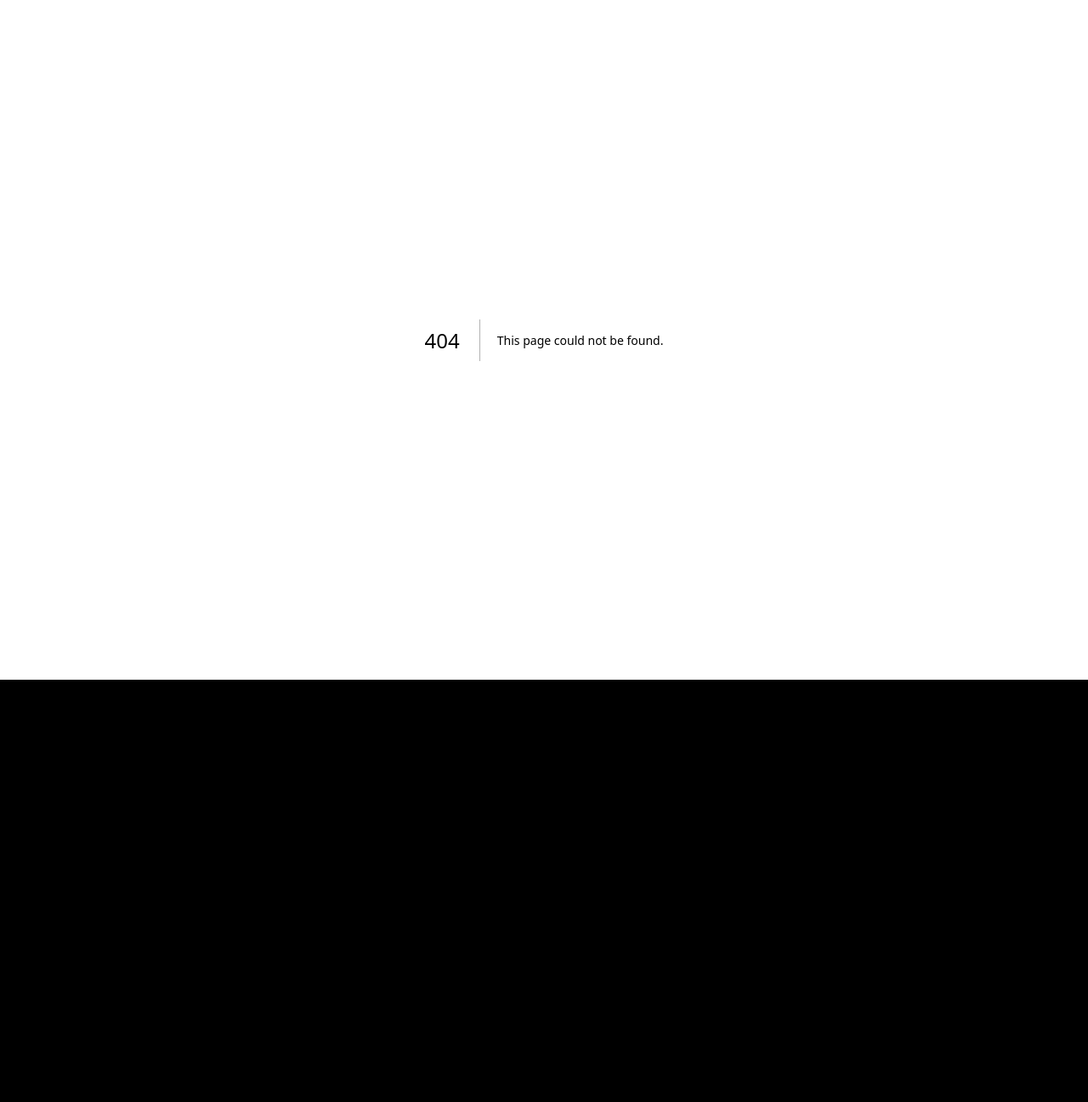
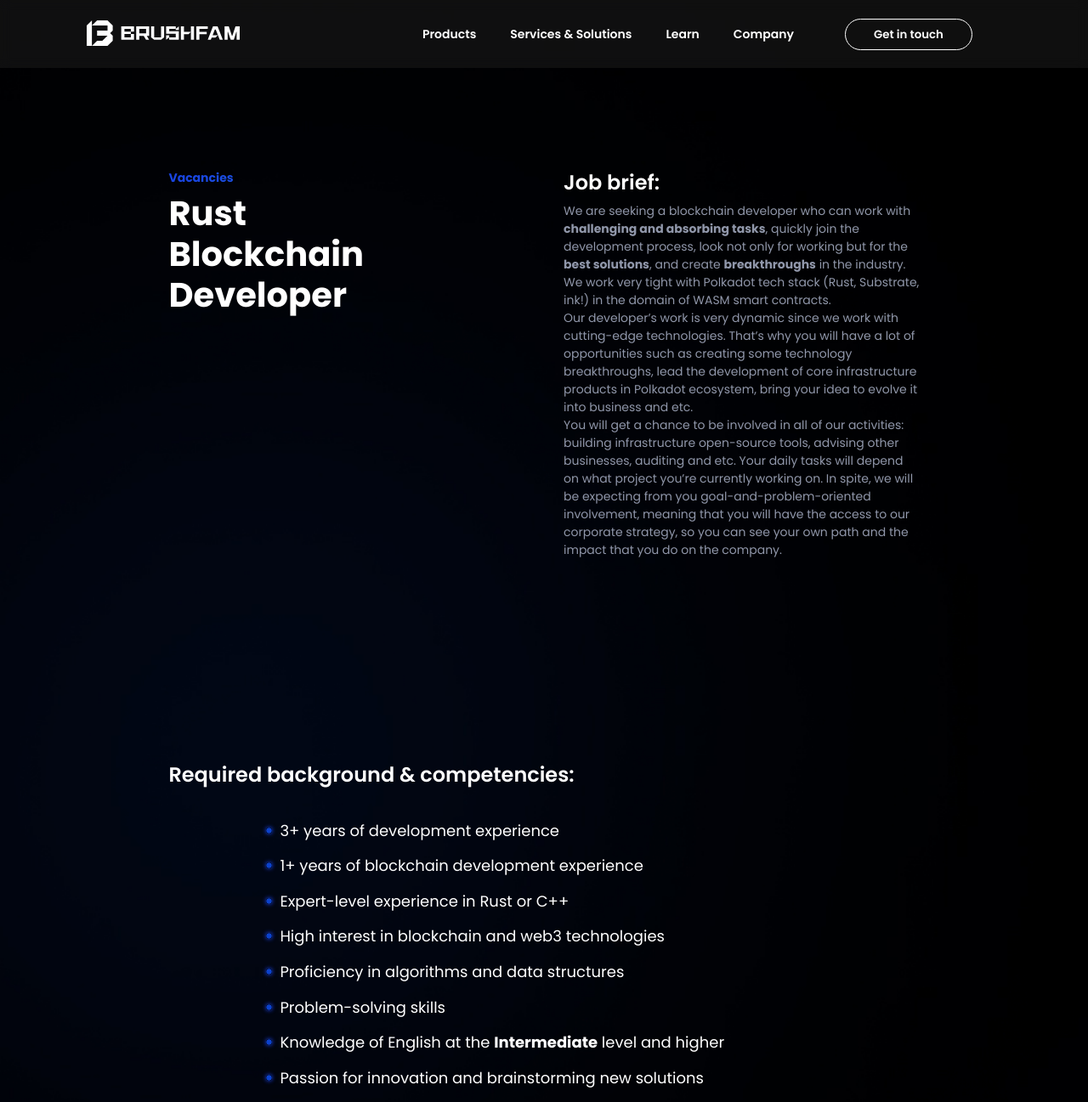
Before and after one commit to Brushfam/brushfam-website, a Next.js app: page /rust-dev-hiring in a window 1280 px wide. Before the commit this address had no page. Shown: the top 1297 px of the page at 85% size. Before the commit the page ends 800 px from the top, so only its background shows below. Built offline with nearby package versions, Linux system fonts and the light colour scheme.

Commit message:
rust-dev-hiring

```diff
--- a/sections/cto-hiring/HiringForm.js
+++ b/sections/rust-dev-hiring/HiringForm.js
@@ -1,5 +1,5 @@
-import styles from "@/styles/cto-hiring/HiringForm.module.css";
-import { useCallback, useState } from "react";
+import styles from "@/styles/rust-dev-hiring/HiringForm.module.css";
+import { useState } from "react";
 import { useDropzone } from "react-dropzone";
 
 let acceptedFile;
--- a/sections/cto-hiring/JobDescription.js
+++ b/sections/rust-dev-hiring/JobDescription.js
@@ -1,46 +1,46 @@
-import styles from "@/styles/cto-hiring/JobDescription.module.css";
+import styles from "@/styles/rust-dev-hiring/JobDescription.module.css";
 
 export default function JobDescription() {
     const WorkDescription = () => {
         return(
             <div className={styles.divWrapper}>
                 <div className={styles.title}>
-                    You will be working on:
+                    What you will be working on:
                 </div>
                 <div className={styles.pointDiv}>
                     <img src={"list-dot.svg"} />
                     <p>
-                        Creating the architecture and development of our Portfolio Companies
+                        Develop and maintain our ink! smart contracts infrastructure products widely used by ink! smart contract developers
                     </p>
                 </div>
                 <div className={styles.pointDiv}>
                     <img src={"list-dot.svg"} />
                     <p>
-                        Document and perform high-standard maintenance of new as well as existing technical solutions
+                        Perform security audits of ink! smart contract applications
                     </p>
                 </div>
                 <div className={styles.pointDiv}>
                     <img src={"list-dot.svg"} />
                     <p>
-                        Manage tech team
+                        Provide advisory to other ink! developers and projects
                     </p>
                 </div>
                 <div className={styles.pointDiv}>
                     <img src={"list-dot.svg"} />
                     <p>
-                        Development and support of Polkadot products
+                        Brainstorming and implementing the best solutions for clients’ cases
                     </p>
                 </div>
                 <div className={styles.pointDiv}>
                     <img src={"list-dot.svg"} />
                     <p>
-                        Architecture and design of projects according to business needs
+                        Provide a vision of how project should be developed from a technical side
                     </p>
                 </div>
                 <div className={styles.pointDiv} style={{marginBottom: 0}}>
                     <img src={"list-dot.svg"} />
                     <p>
-                        Provide a vision of how a project should be developed from a technical side
+                        Building the substrate smart contract ecosystem
                     </p>
                 </div>
             </div>
@@ -56,55 +56,67 @@ export default function JobDescription() {
                 <div className={styles.pointDiv}>
                     <img src={"list-dot.svg"} />
                     <p>
-                        Deep technical knowledge of blockchain technology and Rust
+                        3+ years of development experience
                     </p>
                 </div>
                 <div className={styles.pointDiv}>
                     <img src={"list-dot.svg"} />
                     <p>
-                        Proficiency with Rust, C++, Go, Javascript, Typescript
+                        1+ years of blockchain development experience
                     </p>
                 </div>
                 <div className={styles.pointDiv}>
                     <img src={"list-dot.svg"} />
                     <p>
-                        Experience in smart contracts development
+                        Expert-level experience in Rust or C++
                     </p>
                 </div>
                 <div className={styles.pointDiv}>
                     <img src={"list-dot.svg"} />
                     <p>
-                        You are interested in Polkadot and other cross-chain ecosystems
+                        High interest in blockchain and web3 technologies
                     </p>
                 </div>
                 <div className={styles.pointDiv}>
                     <img src={"list-dot.svg"} />
                     <p>
-                        You have working experience with data structures and algorithms
+                        Proficiency in algorithms and data structures
                     </p>
                 </div>
                 <div className={styles.pointDiv}>
                     <img src={"list-dot.svg"} />
                     <p>
-                        Knowledge of English at the Intermediate level
+                        Problem-solving skills
                     </p>
                 </div>
                 <div className={styles.pointDiv}>
                     <img src={"list-dot.svg"} />
                     <p>
-                        Fantastic problem-solving skills
+                        Knowledge of English at the <b>Intermediate</b> level and higher
                     </p>
                 </div>
                 <div className={styles.pointDiv}>
                     <img src={"list-dot.svg"} />
                     <p>
-                        Be self-motivated and proactive
+                        Passion for innovation and brainstorming new solutions
+                    </p>
+                </div>
+                <div className={styles.pointDiv}>
+                    <img src={"list-dot.svg"} />
+                    <p>
+                        Experience with security assessments and commercial audits is a big plus
+                    </p>
+                </div>
+                <div className={styles.pointDiv}>
+                    <img src={"list-dot.svg"} />
+                    <p>
+                        Experience in smart contracts development is a plus
                     </p>
                 </div>
                 <div className={styles.pointDiv} style={{marginBottom: 0}}>
                     <img src={"list-dot.svg"} />
                     <p>
-                        Passion for innovation and brainstorming new solutions
+                        Knowledge of Typescript is a plus
                     </p>
                 </div>
             </div>
@@ -114,7 +126,7 @@ export default function JobDescription() {
     const Benefits = () => {
       return (
         <div className={styles.divWrapper} style={{marginBottom: 0}}>
-          <div className={styles.title}>Work conditions and benefits:</div>
+          <div className={styles.title}>What we offer:</div>
           <div className={styles.pointDiv}>
             <img src={"list-dot.svg"} />
             <p>
@@ -124,28 +136,32 @@ export default function JobDescription() {
           </div>
           <div className={styles.pointDiv}>
             <img src={"list-dot.svg"} />
-            <p>Modern working environment and international team</p>
+            <p>Competitive compensation package</p>
           </div>
           <div className={styles.pointDiv}>
             <img src={"list-dot.svg"} />
-            <p>You can be part of special crypto projects</p>
+            <p>Modern working environment</p>
           </div>
           <div className={styles.pointDiv}>
             <img src={"list-dot.svg"} />
-            <p>Competitive compensation package</p>
+            <p>Zero bureaucracy and micromanagement</p>
+          </div>
+          <div className={styles.pointDiv}>
+            <img src={"list-dot.svg"} />
+            <p>You can be part of special web3 projects</p>
           </div>
           <div className={styles.pointDiv}>
             <img src={"list-dot.svg"} />
             <p>Remote work and flexible working hours</p>
           </div>
-          <div className={styles.pointDiv}>
-            <img src={"list-dot.svg"} />
-            <p>You can gain portfolio companies’ tokens</p>
-          </div>
+            <div className={styles.pointDiv}>
+                <img src={"list-dot.svg"} />
+                <p>You can gain portfolio companies’ tokens</p>
+            </div>
           <div className={styles.pointDiv} style={{marginBottom: 0}}>
             <img src={"list-dot.svg"} />
             <p>
-              You will be developing a brand-new product with a talented team
+                You will be developing a brand-new product with a talented team
             </p>
           </div>
         </div>
@@ -154,8 +170,8 @@ export default function JobDescription() {
 
     return(
         <section className={styles.section}>
+            <Requirements></Requirements>
             <WorkDescription></WorkDescription>
-            <Requirements></Requirements>
             <Benefits></Benefits>
         </section>
     )
--- /dev/null
+++ b/sections/rust-dev-hiring/JobTitle.js
@@ -0,0 +1,40 @@
+import styles from "@/styles/rust-dev-hiring/JobTitle.module.css";
+
+export default function JobTitle() {
+  return (
+    <section className={styles.section}>
+      <div className={styles.divWrapper}>
+        <div className={styles.titleTextDiv}>
+          <p className={styles.titleText}>Vacancies</p>
+          <p className={styles.headerText}>Rust Blockchain Developer</p>
+        </div>
+        <div className={styles.briefDiv}>
+          <p className={styles.briefTitle}>Job brief:</p>
+          <p className={styles.briefDescription}>
+            We are seeking a blockchain developer who can work with <b>challenging and absorbing tasks</b>, quickly join the development
+            process, look not only for working but for the <b>best solutions</b>
+            , and create <b>breakthroughs</b> in the industry. We work very tight with
+            Polkadot tech stack (Rust, Substrate, ink!) in the domain of WASM
+            smart contracts.
+          </p>
+          <p className={styles.briefDescription}>
+            Our developer’s work is very dynamic since we work with cutting-edge
+            technologies. That’s why you will have a lot of opportunities such
+            as creating some technology breakthroughs, lead the development of
+            core infrastructure products in Polkadot ecosystem, bring your idea
+            to evolve it into business and etc.
+          </p>
+          <p className={styles.briefDescription}>
+            You will get a chance to be involved in all of our activities:
+            building infrastructure open-source tools, advising other
+            businesses, auditing and etc. Your daily tasks will depend on what
+            project you’re currently working on. In spite, we will be expecting
+            from you goal-and-problem-oriented involvement, meaning that you
+            will have the access to our corporate strategy, so you can see your
+            own path and the impact that you do on the company.
+          </p>
+        </div>
+      </div>
+    </section>
+  );
+}
--- a/styles/Hiring.module.css
+++ b/styles/Hiring.module.css
@@ -117,6 +117,7 @@
         font-size: 24px;
         line-height: 120%;
         margin-bottom: 10px;
+        width: auto;
     }
 
     .positionDescription {
--- a/styles/cto-hiring/HiringForm.module.css
+++ b/styles/rust-dev-hiring/HiringForm.module.css
@@ -38,6 +38,10 @@
   line-height: 150%;
   color: #9097aa;
 }
+
+/*
+#CD0C0C
+ */
 
 .input,
 .lastInput {
--- a/styles/cto-hiring/JobTitle.module.css
+++ b/styles/rust-dev-hiring/JobTitle.module.css
@@ -36,7 +36,7 @@
     font-size: 40px;
     line-height: 120%;
     color: #FFFFFF;
-    max-width: 322px;
+    max-width: 340px;
 }
 
 .briefDiv {
```
Also changed, not shown: pages/rust-dev-hiring.js (renamed from pages/cto-hiring.js, +4 -4 lines), sections/cto-hiring/JobTitle.js (deleted, +0 -31 lines), sections/hiring/HiringSection.js (+4 -4 lines), styles/rust-dev-hiring/JobDescription.module.css (renamed from styles/cto-hiring/JobDescription.module.css).
